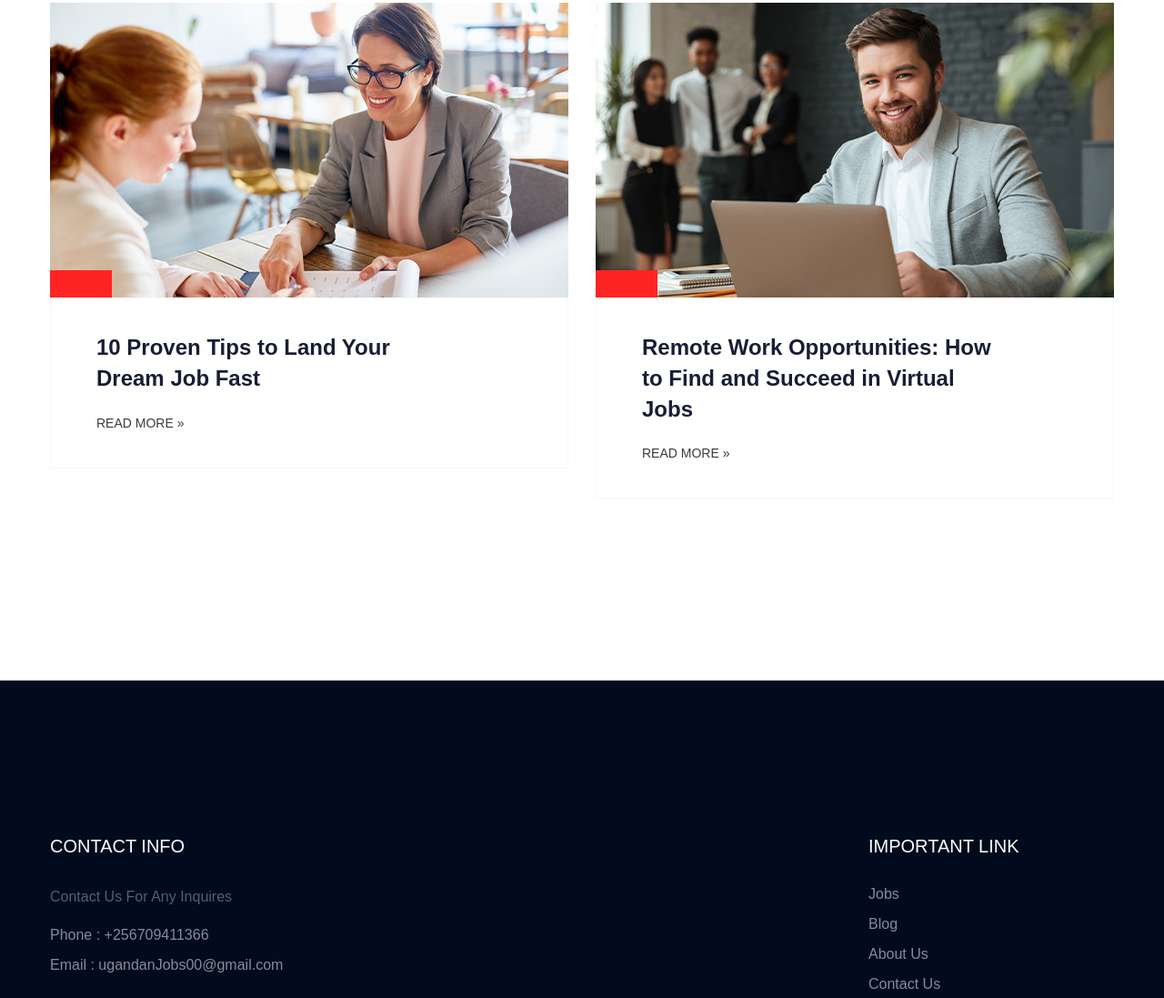
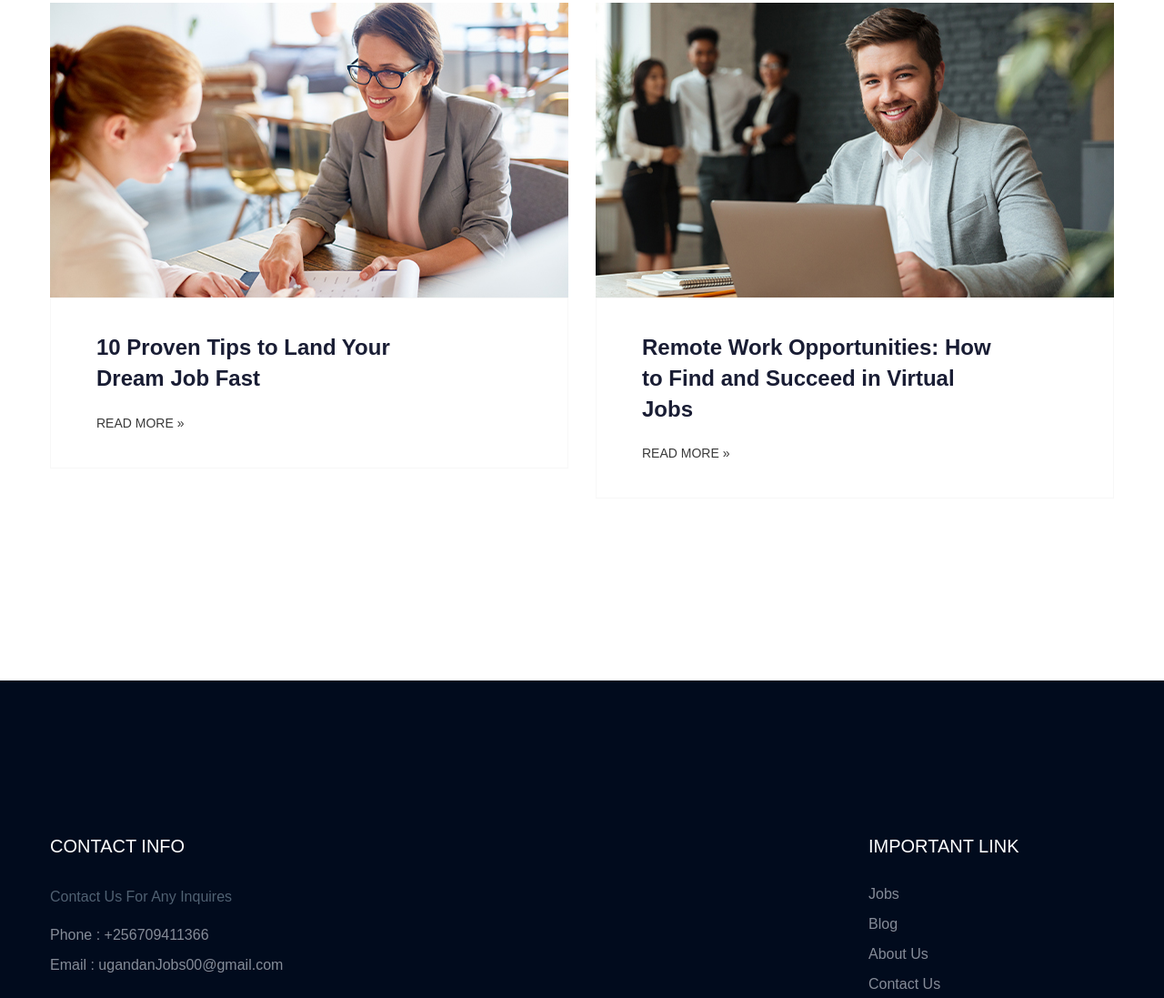
Before and after one commit to kiwanacollins/Ugandan-Jobs, a plain HTML site: page index.html in a window 1280 px wide. Shown: the part 6258-7355 px from the top of the page at 91% size. Drawn offline with Linux system fonts and the light colour scheme; a web font is replaced by a local one.

```diff
--- a/index.html
+++ b/index.html
@@ -483,10 +483,7 @@
                             <div class="blog-img-cap">
                                 <div class="blog-img">
                                     <img src="assets/img/blog/home-blog1.jpg" alt="">
-                                    <!-- Blog date -->
-                                    <div class="blog-date text-center">
 
-                                    </div>
                                 </div>
                                 <div class="blog-cap">
 
@@ -501,10 +498,7 @@
                             <div class="blog-img-cap">
                                 <div class="blog-img">
                                     <img src="assets/img/blog/home-blog2.jpg" alt="">
-                                    <!-- Blog date -->
-                                    <div class="blog-date text-center">
 
-                                    </div>
                                 </div>
                                 <div class="blog-cap">
 
```
